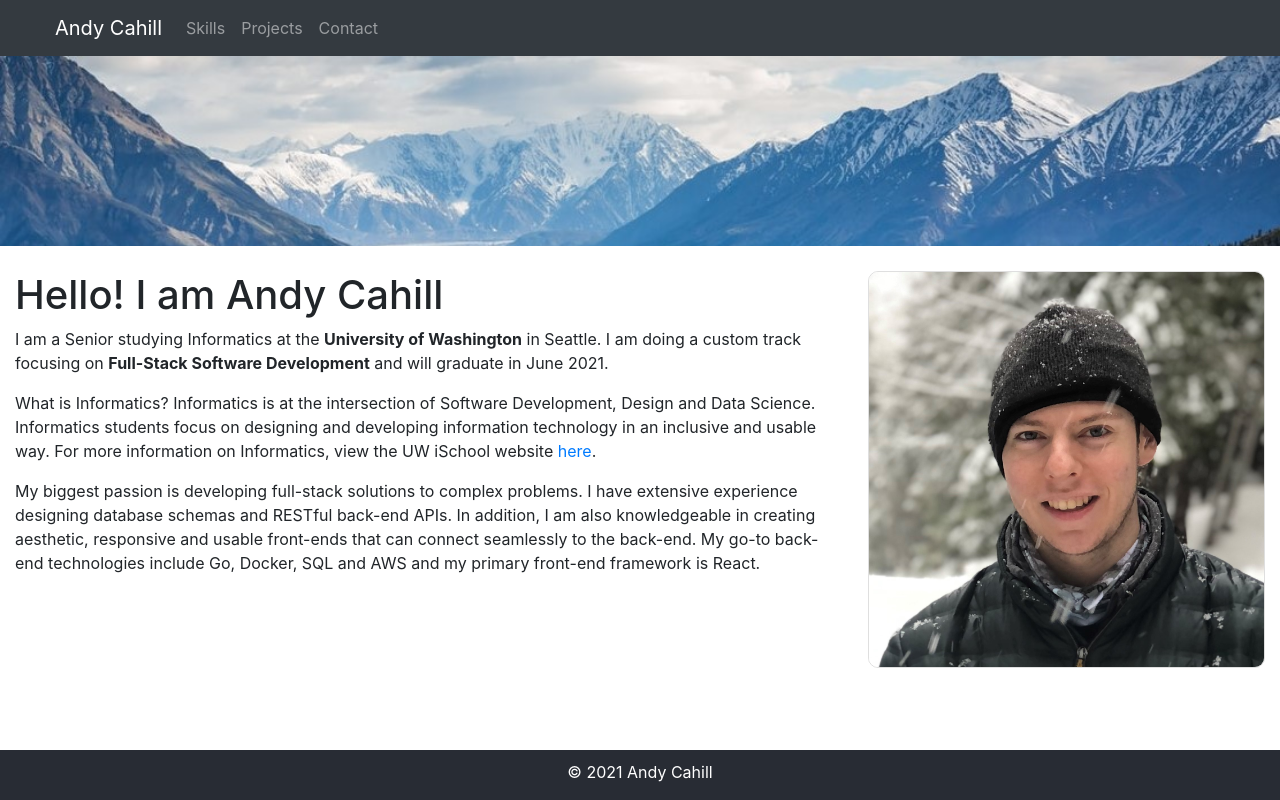
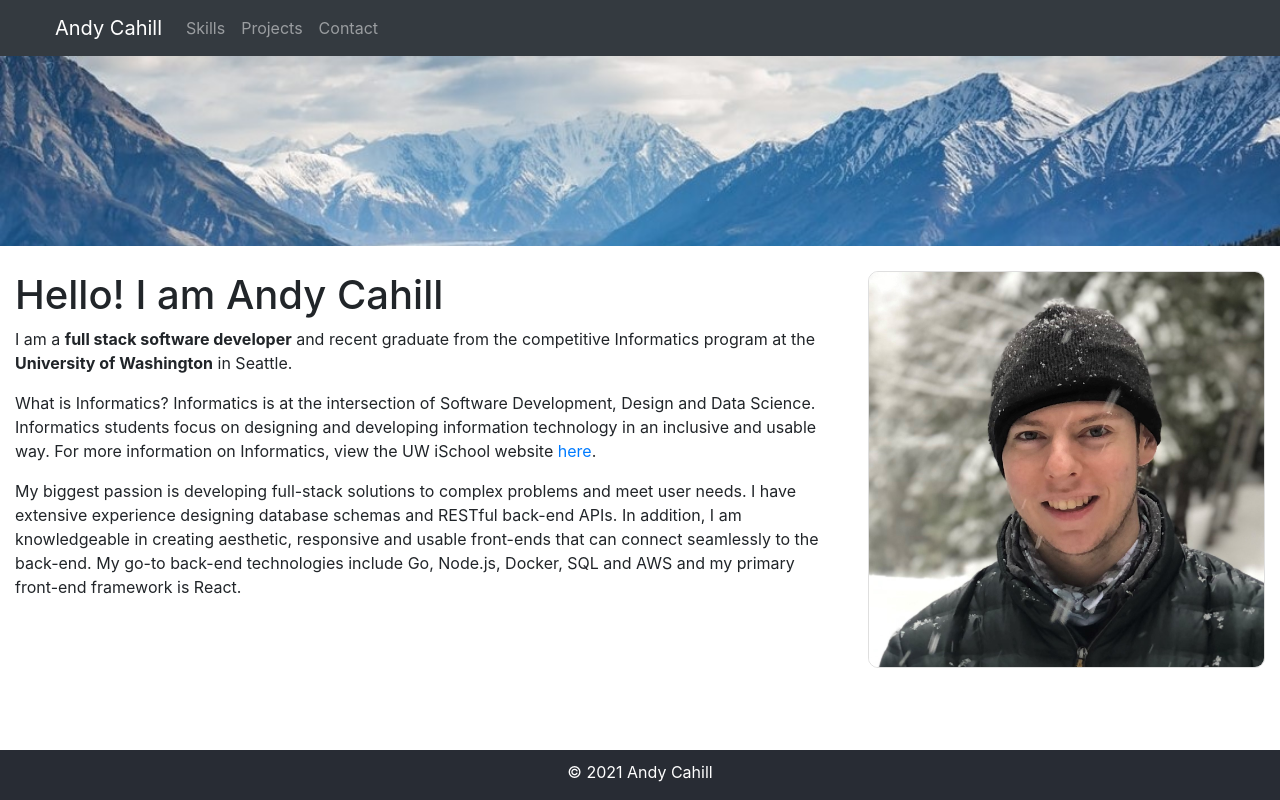
Before and after one commit to cahillaw/portfolio, a React (Create React App) app in the folder portfolio/: page / in a window 1280 px wide. Built offline with nearby package versions, Linux system fonts and the light colour scheme.

Commit message:
now graduated fix + other small improvements

```diff
--- a/portfolio/src/json/projects.json
+++ b/portfolio/src/json/projects.json
@@ -37,11 +37,11 @@
             "name": "Misinformation Escape Room",
             "description": "Online escape room sponsored by the University of Washington Center for an Informed Public (CIP) designed to teach groups of participants about misinformation in a fun and collaborative way.",
             "timeStart": "January 2021",
-            "timeEnd": "Current",
+            "timeEnd": "May 2021",
             "bullets": [
-                "Built in React, it consists of a series of five text and image based puzzles and a hub where participants can select the next puzzle. The site uses browser storage to save progress.",
-                "As I started working on the project half-way through the development process, I learned how to quickly familiarize myself with a new codebase in order to make accurate and efficient improvements.",
-                "Next steps include building a back-end to supporting metric tracking and a content mangement system to edit and create escape rooms."
+                "Built in React, it consists of a series of five component based puzzles and a hub where participants can select the next puzzle. The site uses browser storage to save progress.",
+                "Added an admin dashboard with d3.js and chart.js visualizations displaying stats for each puzzle",
+                "The escape room has been played in libraries across Washington State, and was recently shown off at MozFest 2021"
             ],
             "link": "https://www.lokisloop.org/",
             "tags" : [
@@ -51,6 +51,8 @@
                 {
                     "main": "/images/lokisloopmain.png",
                     "gallery": [
+                        "/images/lokisloopdashboard.png",
+                        "/images/lokislobby.png"
                     ]
 
                 }
--- a/portfolio/src/pages/home.jsx
+++ b/portfolio/src/pages/home.jsx
@@ -26,9 +26,9 @@ class Home extends React.Component {
                 <Row>
                   <Col sm ={8}>
                     <h1>Hello! I am Andy Cahill</h1>
-                    <p>I am a Senior studying Informatics at the <strong>University of Washington</strong> in Seattle. I am doing a custom track focusing on <strong>Full-Stack Software Development</strong> and will graduate in June 2021.</p>
+                    <p>I am a <strong>full stack software developer</strong> and recent graduate from the competitive Informatics program at the <strong>University of Washington</strong> in Seattle.</p>
                     <p>What is Informatics? Informatics is at the intersection of Software Development, Design and Data Science. Informatics students focus on designing and developing information technology in an inclusive and usable way. For more information on Informatics, view the UW iSchool website <a href = "https://ischool.uw.edu/programs/informatics/what-is-informatics">here</a>.</p>
-                    <p>My biggest passion is developing full-stack solutions to complex problems. I have extensive experience designing database schemas and RESTful back-end APIs. In addition, I am also knowledgeable in creating aesthetic, responsive and usable front-ends that can connect seamlessly to the back-end. My go-to back-end technologies include Go, Docker, SQL and AWS and my primary front-end framework is React. </p>
+                    <p>My biggest passion is developing full-stack solutions to complex problems and meet user needs. I have extensive experience designing database schemas and RESTful back-end APIs. In addition, I am knowledgeable in creating aesthetic, responsive and usable front-ends that can connect seamlessly to the back-end. My go-to back-end technologies include Go, Node.js, Docker, SQL and AWS and my primary front-end framework is React. </p>
                   </Col>
                   <Col sm ={4} className="profilecol">
                     <Image className="profile"
--- a/portfolio/src/pages/project.jsx
+++ b/portfolio/src/pages/project.jsx
@@ -80,6 +80,7 @@ class Project extends React.Component {
                         </Col>
                     </Row>
                     : null}
+                    <br></br>
                 </Container>
             </div>
           )
```
Also changed, not shown: portfolio/public/images/lokislobby.PNG (added), portfolio/public/images/lokisloopdashboard.PNG (added).
